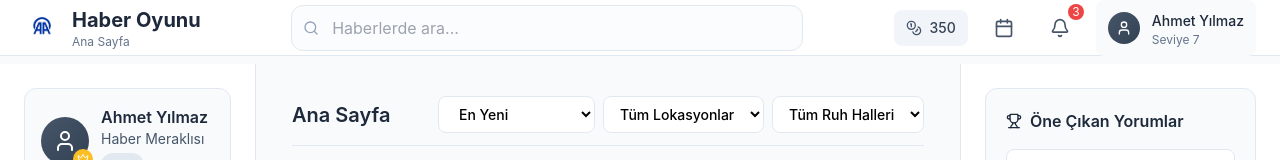
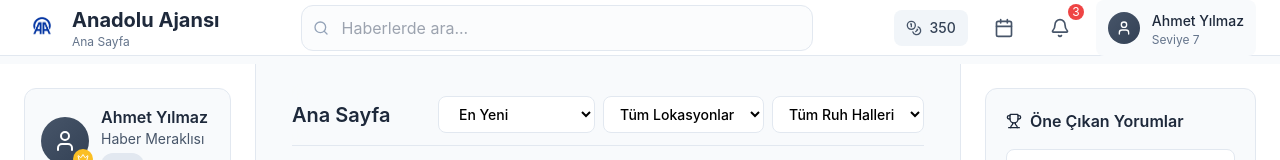
Before and after one commit to sevketugurel/aa-hacathon, a React (Create React App) app: page / in a window 1280 px wide. Shown: the top 160 px of the page. Built offline with nearby package versions, Linux system fonts and the light colour scheme; grey boxes are pictures that could not be loaded.

Commit message:
Update Header component title to reflect branding change to Anadolu Ajansı

```diff
--- a/src/components/Header.js
+++ b/src/components/Header.js
@@ -11,7 +11,7 @@ const Header = ({ user, notifications, onNotificationClick, onAgendaClick }) =>
           <div className="flex items-center space-x-3">
             <img src="/aa-logo-amblem.png" alt="Anadolu Ajansı" className="w-9 h-9 object-contain rounded" />
             <div>
-              <h1 className="text-base sm:text-xl font-bold text-slate-800 whitespace-nowrap">Haber Oyunu</h1>
+              <h1 className="text-base sm:text-xl font-bold text-slate-800 whitespace-nowrap">Anadolu Ajansı</h1>
               <p className="hidden sm:block text-xs text-slate-500">Ana Sayfa</p>
             </div>
           </div>
```
